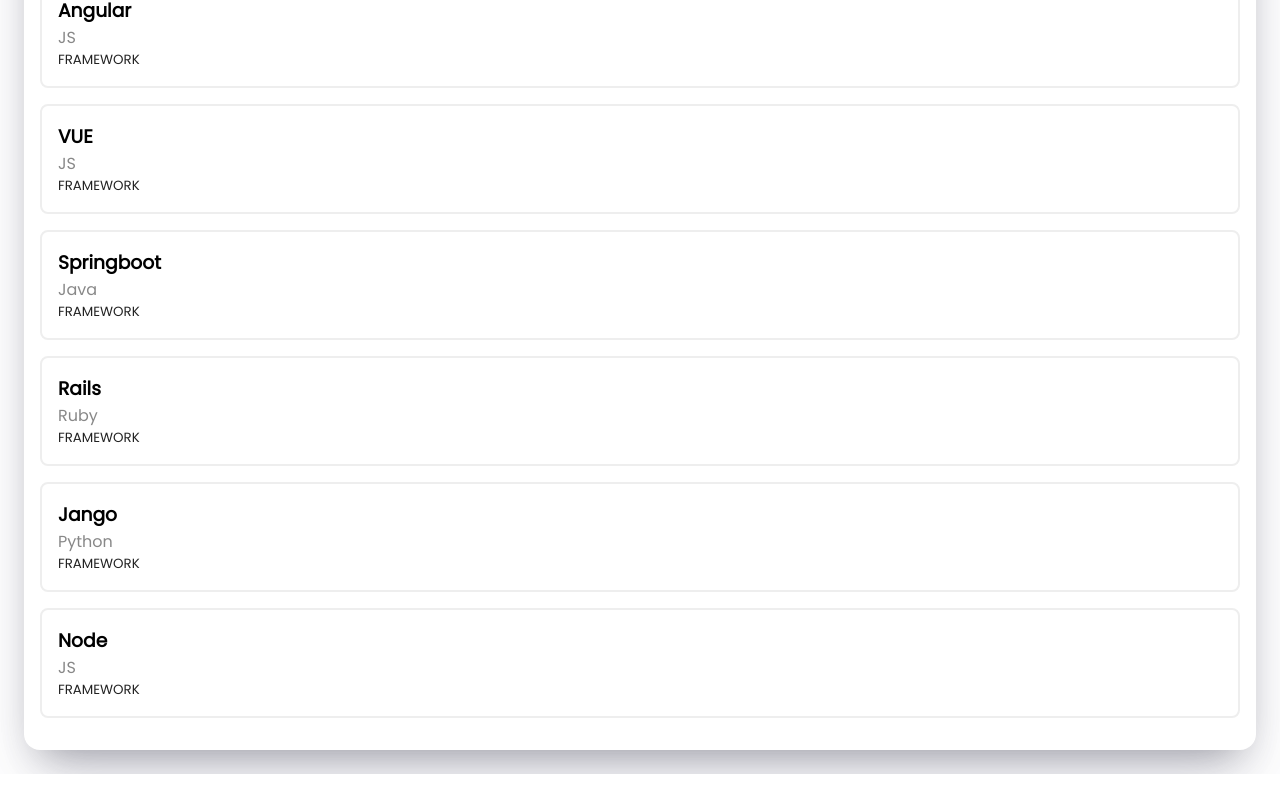
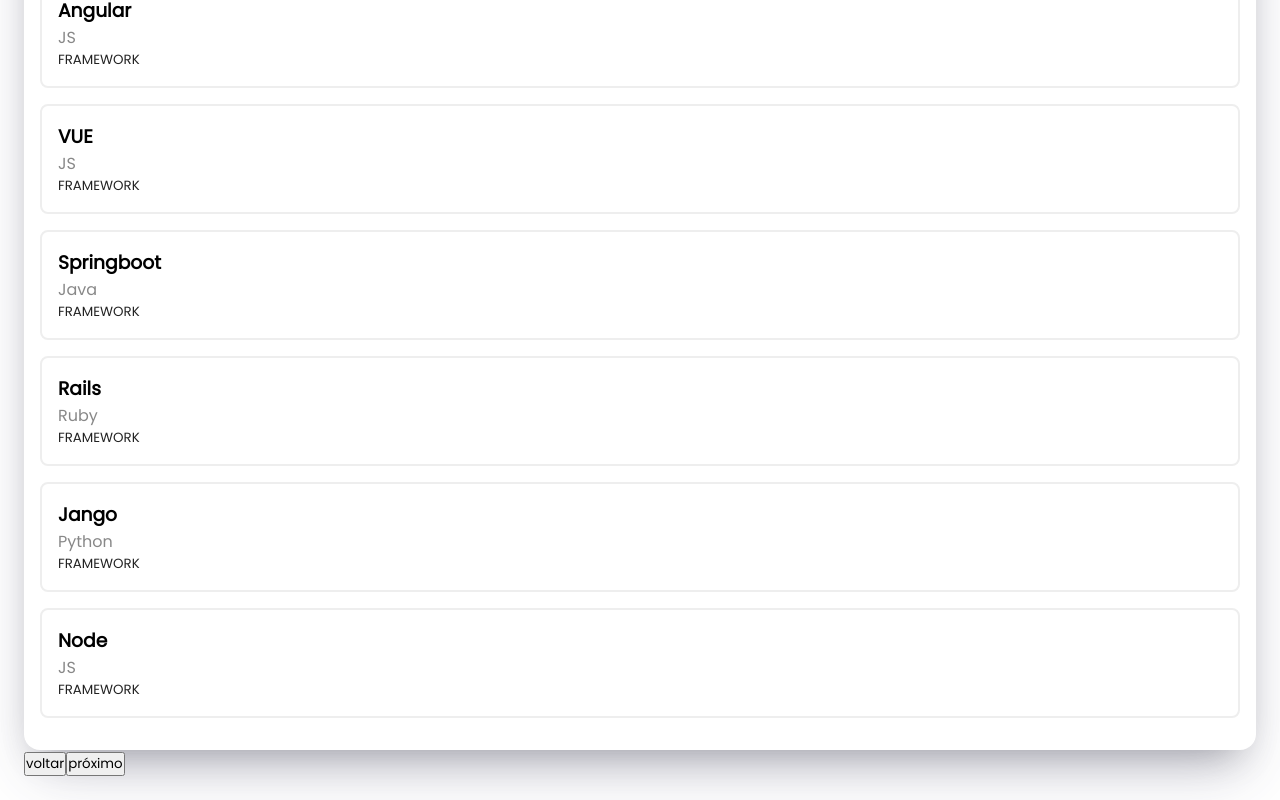
Before and after one commit to ElioNeto/auto-layout, an Angular app: page / in a window 1280 px wide. Shown: the part 1161-1961 px from the top of the page. Before the commit the page ends 1935 px from the top, so only its background shows below. Built offline with nearby package versions, Linux system fonts and the light colour scheme.

Commit message:
add buttons on template

```diff
--- a/src/app/core/core.component.html
+++ b/src/app/core/core.component.html
@@ -2,4 +2,8 @@
   <div class="page" *ngFor="let page of layout.pages">
     <app-page [page]="page" [id]="page.id"></app-page>
   </div>
+  <div class="actions">
+    <button>voltar</button>
+    <button>próximo</button>
+  </div>
 </div>
```
